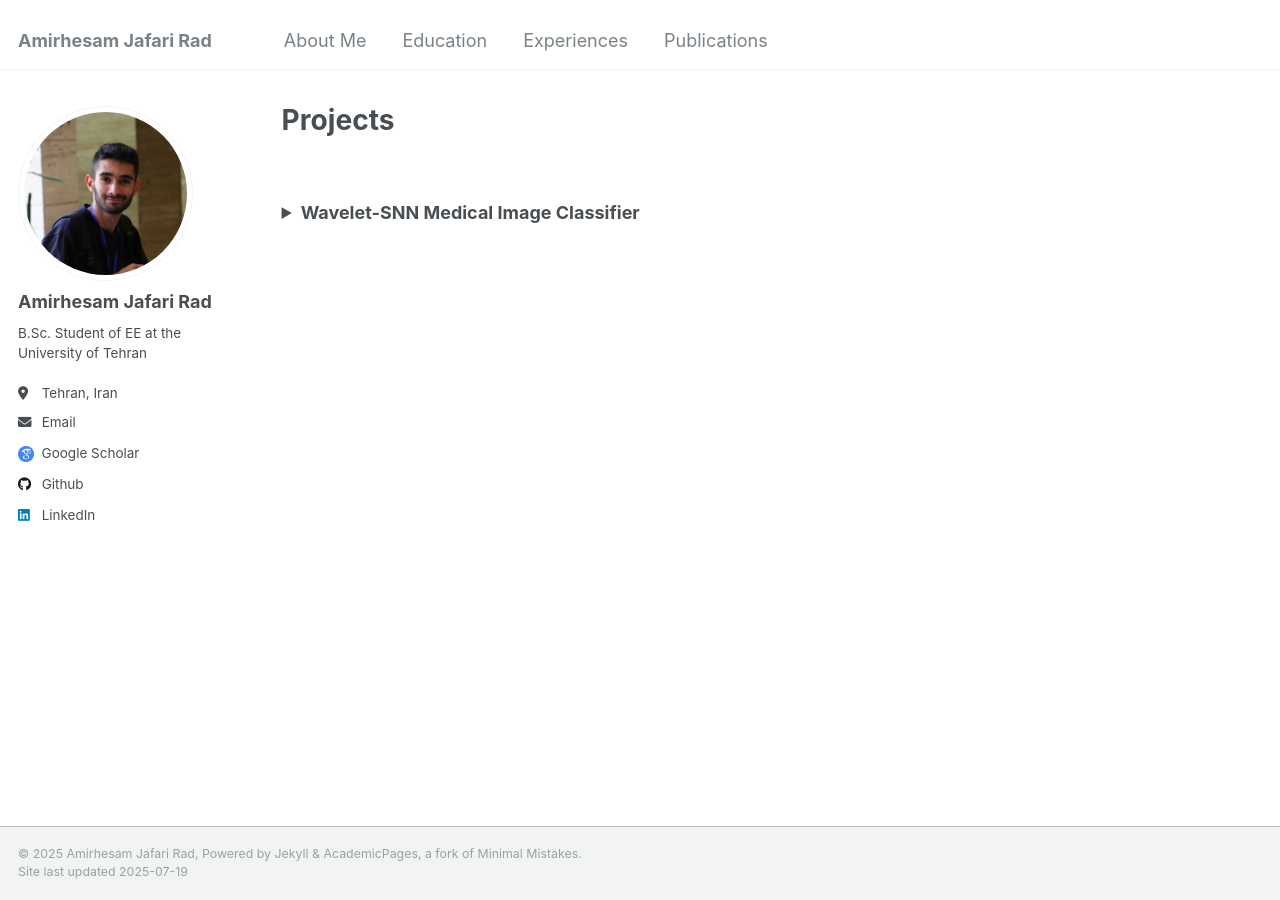
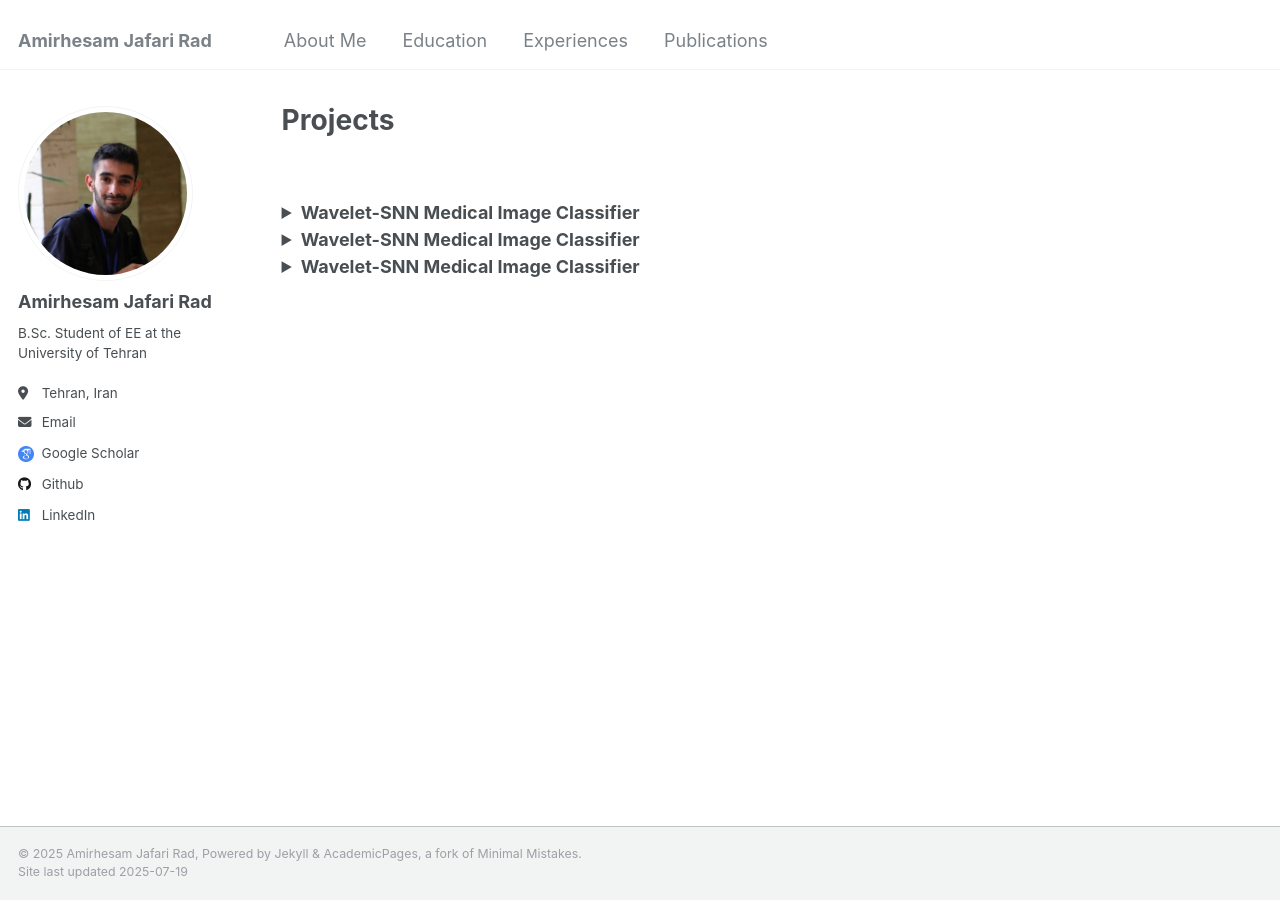
Before and after one commit to amirhjrad/amirhjrad.github.io, a Jekyll site: the page built from _pages/projects.md, in a window 1280 px wide. Built offline with Jekyll 4.4.1, drawn with Linux system fonts in a browser that asks for light colours.

Commit message:
modified:   _pages/projects.md

```diff
--- a/_pages/projects.md
+++ b/_pages/projects.md
@@ -14,14 +14,28 @@ author_profile: true
     <br>
     🔗 <a href="https://github.com/yourusername/wavelet-snn-classifier" target="_blank">View on GitHub</a>
   </p>
+</details>
 
+
+<details>
   <summary>
-    <strong>2 Wavelet-SNN Medical Image Classifier</strong>
+    <strong>Wavelet-SNN Medical Image Classifier</strong>
   </summary>
   <p>
     This project leverages wavelet-transformed grayscale medical images and uses a spiking neural network (SNN) built with PyTorch and snntorch to perform classification. It's part of a broader research focus intersecting biomedical image analysis and neuromorphic computing.
     <br>
     🔗 <a href="https://github.com/yourusername/wavelet-snn-classifier" target="_blank">View on GitHub</a>
   </p>
+</details>
 
+
+<details>
+  <summary>
+    <strong>Wavelet-SNN Medical Image Classifier</strong>
+  </summary>
+  <p>
+    This project leverages wavelet-transformed grayscale medical images and uses a spiking neural network (SNN) built with PyTorch and snntorch to perform classification. It's part of a broader research focus intersecting biomedical image analysis and neuromorphic computing.
+    <br>
+    🔗 <a href="https://github.com/yourusername/wavelet-snn-classifier" target="_blank">View on GitHub</a>
+  </p>
 </details>
```
